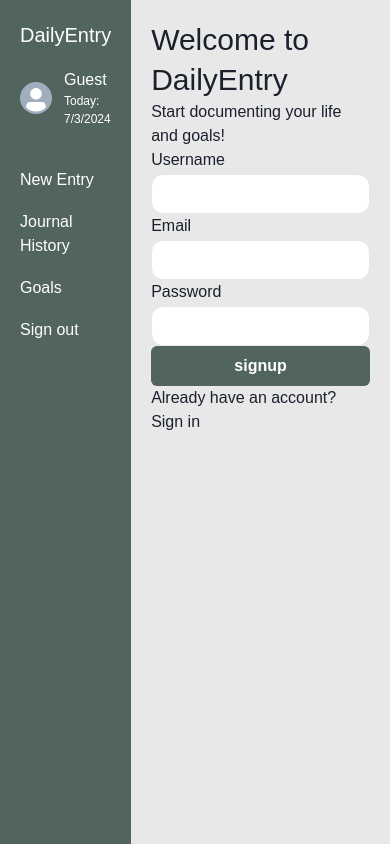
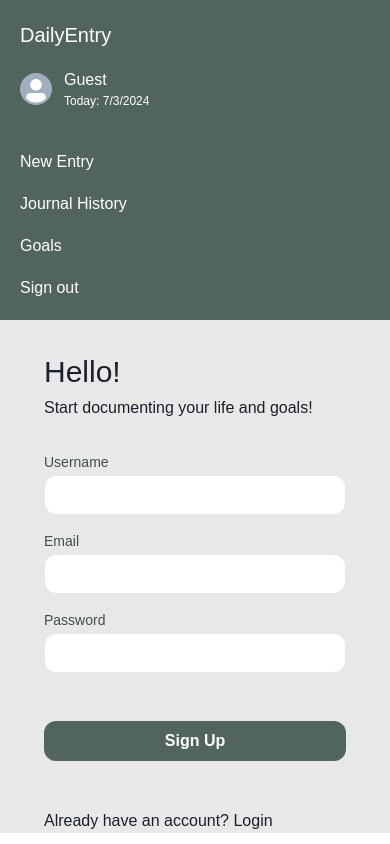
Before and after one commit to RoyCDev/dailyEntry, a React (Vite) app in the folder client/: page /auth in a window 390 px wide. Both pictures are taken after a click on the element "Create One". Built offline with nearby package versions, Linux system fonts and the light colour scheme.

Commit message:
more style/ responsiveness for auth form, login and signup are now separate components

```diff
--- a/client/src/components/AuthForm.jsx
+++ /dev/null
@@ -1,43 +0,0 @@
-import FormInput from './FormInput'
-import { useForm } from 'react-hook-form'
-import { Button } from '@chakra-ui/react'
-import entryClient from '../../util.js'
-import { useState } from 'react'
-
-function AuthForm() {
-  const { register, handleSubmit } = useForm()
-  const [isSignupMode, setIsSignupMode] = useState(false)
-
-  const toggleMode = () => {
-    setIsSignupMode(prev => !prev)
-  }
-
-  const onSubmit = async (inputs) => {
-    const endpoint = isSignupMode ? "signup" : "login"
-    const res = await entryClient.post(`/auth/${endpoint}`, inputs)
-    console.log(res.data)
-  }
-
-  return (
-    <>
-      <form action="" onSubmit={handleSubmit(onSubmit)}>
-        <FormInput label="Username" type="text" name="username" register={register} />
-        {isSignupMode &&
-          <FormInput label="Email" type="email" name="email" register={register} />
-        }
-        <FormInput label="Password" type="password" name="password" register={register} />
-
-        <Button type="submit" w="100%" colorScheme="brand">
-          {isSignupMode ? "signup" : "login"}
-        </Button>
-      </form>
-
-      {isSignupMode ?
-        <p>Already have an account? <span onClick={toggleMode}>Sign in</span></p> :
-        <p>Don't have an account? <span onClick={toggleMode}>Create One</span></p>
-      }
-    </>
-  )
-}
-
-export default AuthForm
--- a/client/src/components/FormInput.jsx
+++ b/client/src/components/FormInput.jsx
@@ -1,10 +1,14 @@
-import { FormControl, FormLabel, Input } from '@chakra-ui/react'
+import { FormControl, FormLabel, FormErrorMessage, Input } from '@chakra-ui/react'
 
-function FormInput({ label, type, name, register }) {
+function FormInput({ label, type, name, register, validation = {}, message }) {
     return (
-        <FormControl>
-            <FormLabel fontWeight={400} mb={0.5}>{label}</FormLabel>
-            <Input type={type} bg="white" borderRadius={12} {...register(name)} />
+        <FormControl isInvalid={!!message}>
+            <FormLabel fontWeight={400} fontSize="sm" mb={0.5} color="brand.600">
+                {label}
+            </FormLabel>
+            <Input type={type} bg="white" borderRadius={12} {...register(name, validation)} />
+
+            <FormErrorMessage>{message}</FormErrorMessage>
         </FormControl>
     )
 }
--- /dev/null
+++ b/client/src/components/LoginForm.jsx
@@ -0,0 +1,41 @@
+import FormInput from './FormInput'
+import { useForm } from 'react-hook-form'
+import { VStack, Button } from '@chakra-ui/react'
+import entryClient from '../../util.js'
+
+function LoginForm({ toggleMode }) {
+    const {
+        register,
+        handleSubmit,
+        formState: { errors }
+    } = useForm({ mode: "onTouched" })
+
+    const onSubmit = async (inputs) => {
+        const res = await entryClient.post(`/auth/login`, inputs)
+        console.log(res.data)
+    }
+
+    return (
+        <form action="" autoComplete="off" onSubmit={handleSubmit(onSubmit)}>
+            <VStack gap={4}>
+                <FormInput label="Username" type="text" name="username"
+                    register={register}
+                    validation={{ required: "please enter a username" }}
+                    message={errors.username?.message} />
+                <FormInput label="Password" type="password" name="password"
+                    register={register}
+                    validation={{
+                        required: "please enter a password",
+                        minLength: 6
+                    }}
+                    message={errors.password?.message} />
+            </VStack>
+            <Button type="submit" w="100%" colorScheme="brand" borderRadius={12} my={12}>
+                Login
+            </Button>
+            <p>Don't have an account? <span onClick={toggleMode}>Create One</span></p>
+        </form>
+    )
+}
+
+export default LoginForm
--- a/client/src/components/RootLayout.jsx
+++ b/client/src/components/RootLayout.jsx
@@ -4,12 +4,15 @@ import SideBar from "./SideBar"
 
 function RootLayout() {
     return (
-        <Grid templateColumns="repeat(5, 1fr)">
-            <GridItem bg="#51645d" color="white" h="100vh" px={5} pt={5}>
+        <Grid templateColumns="repeat(20, 1fr)">
+            <GridItem bg="#51645d" color="white" p={5}
+                h={{ md: "100vh" }}
+                colSpan={{ base: 20, md: 6, lg: 5, xl: 4 }}>
                 <SideBar />
             </GridItem>
 
-            <GridItem colSpan={4} bg="#e8e8e8" px={5} pt={5}>
+            <GridItem bg="#e8e8e8" px={5} pt={5}
+                colSpan={{ base: 20, md: 14, lg: 15, xl: 16 }} >
                 <Outlet />
             </GridItem>
         </Grid >
--- a/client/src/components/SideBar.jsx
+++ b/client/src/components/SideBar.jsx
@@ -5,11 +5,6 @@ import entryClient from "../../util.js"
 function SideBar() {
     const today = new Date().toLocaleDateString()
     const navigate = useNavigate()
-
-    const linkStyle = {
-        backgroundColor: "rgba(255,255,255,0.3)",
-        padding: "0.2em"
-    }
 
     const handleLogout = async () => {
         const res = await entryClient.post("/auth/logout")
@@ -34,7 +29,16 @@ function SideBar() {
             </ListItem>
 
             <ListItem>
-                <NavLink to="/entry">New Entry</NavLink>
+                <NavLink to="/entry">
+                    {/* style={({ isActive }) => {
+                        return {
+                            backgroundColor: isActive ? "red" : "",
+                            display: "block",
+                            padding: ".25em 0",
+                            borderRadius: "5px"
+                        }
+                    }}> */}
+                    New Entry</NavLink>
             </ListItem>
             <ListItem>
                 <NavLink>Journal History</NavLink>
--- /dev/null
+++ b/client/src/components/SignUpForm.jsx
@@ -0,0 +1,57 @@
+import FormInput from './FormInput.jsx'
+import { useForm } from 'react-hook-form'
+import { Button, VStack } from '@chakra-ui/react'
+import entryClient from '../../util.js'
+
+function SignUpForm({ toggleMode }) {
+    const {
+        register,
+        handleSubmit,
+        formState: { errors }
+    } = useForm({ mode: "onTouched" })
+
+    const onSubmit = async (inputs) => {
+        const res = await entryClient.post(`/auth/signup`, inputs)
+        console.log(res.data)
+    }
+
+    return (
+        <form action="" autoComplete="off" onSubmit={handleSubmit(onSubmit)}>
+            <VStack gap={4}>
+                <FormInput label="Username" type="text" name="username"
+                    register={register}
+                    validation={{ required: "this field is required" }}
+                    message={errors.username?.message} />
+                <FormInput label="Email" type="email" name="email"
+                    register={register}
+                    validation={{
+                        required: "this field is required",
+                        pattern: {
+                            value: /[A-Z0-9a-z._%+-]+@[A-Za-z0-9-]+\.[A-Za-z]{2,64}/,
+                            message: "invalid email format"
+                        }
+                    }}
+                    message={errors.email?.message} />
+                <FormInput label="Password" type="password" name="password"
+                    register={register}
+                    validation={{
+                        required: "this field is required",
+                        minLength: { value: "6", message: "at least 6 characters" },
+                        pattern: {
+                            value: /^(?=.*?[A-Z])(?=.*?[a-z])(?=.*?[0-9])/,
+                            message: "must contain at least 1 uppercase, 1 lowercase, and a number"
+                        }
+                    }}
+                    message={errors.password?.message} />
+            </VStack>
+            <Button type="submit" w="100%" colorScheme="brand" borderRadius={12} my={12}>
+                Sign Up
+            </Button>
+
+            <p>Already have an account? <span onClick={toggleMode}>Login</span>
+            </p>
+        </form>
+    )
+}
+
+export default SignUpForm
--- a/client/src/pages/AuthPage.jsx
+++ b/client/src/pages/AuthPage.jsx
@@ -1,13 +1,42 @@
-import AuthForm from "../components/AuthForm";
-import { Heading, Text } from "@chakra-ui/react";
+import LoginForm from "../components/LoginForm";
+import SignUpForm from "../components/SignUpForm";
+import { Box, Flex, Heading, Image, Text } from "@chakra-ui/react";
+import journalImg from "../assets/journal.png"
+import { useState } from "react";
 
 function AuthPage() {
+    const [isSignupMode, setIsSignupMode] = useState(false)
+    const toggleMode = () => {
+        setIsSignupMode(prev => !prev)
+    }
+
+    // const toast = useToast()
+    // const toastConfig = {
+    //   status: "error",
+    //   description: "ads",
+    //   position: "top-right",
+    //   variant: "left-accent",
+    //   duration: 2500,
+    //   isClosable: true
+    // }
+
     return (
-        <>
-            <Heading as="h1" fontWeight={400}>Welcome to DailyEntry</Heading>
-            <Text>Start documenting your life and goals!</Text>
-            <AuthForm />
-        </>
+        <Flex
+            px={6}
+            pt={{ base: 3, md: 24 }}
+            gap={{ lg: 2, xl: 8 }}
+            justifyContent="center">
+            <Box w={{ base: "100%", lg: "385px", xl: "425px" }}>
+                <Heading as="h1" fontWeight={400}>Hello!</Heading>
+                <Text pt={1} pb={8}>Start documenting your life and goals!</Text>
+                {isSignupMode ?
+                    <SignUpForm toggleMode={toggleMode} /> :
+                    <LoginForm toggleMode={toggleMode} />}
+            </Box>
+            <Image src={journalImg} alignSelf="center"
+                boxSize={{ base: "275px", lg: "315px", xl: "400px" }}
+                display={{ base: "none", lg: "inline" }} />
+        </Flex>
     )
 }
 
```
Also changed, not shown: client/src/assets/journal.png (added).
